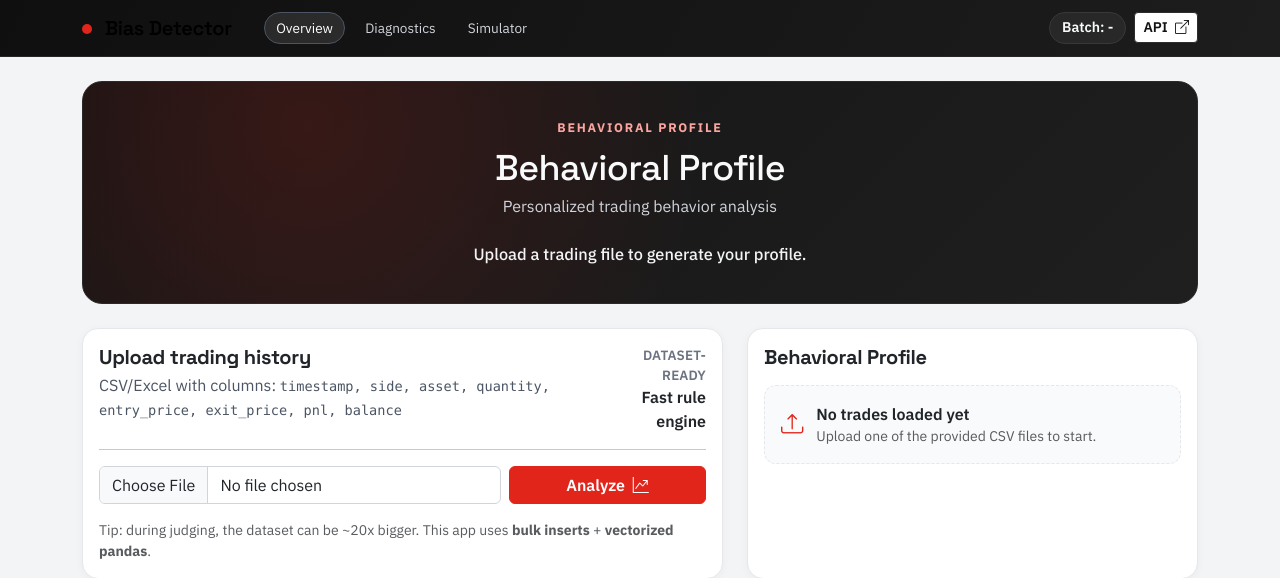
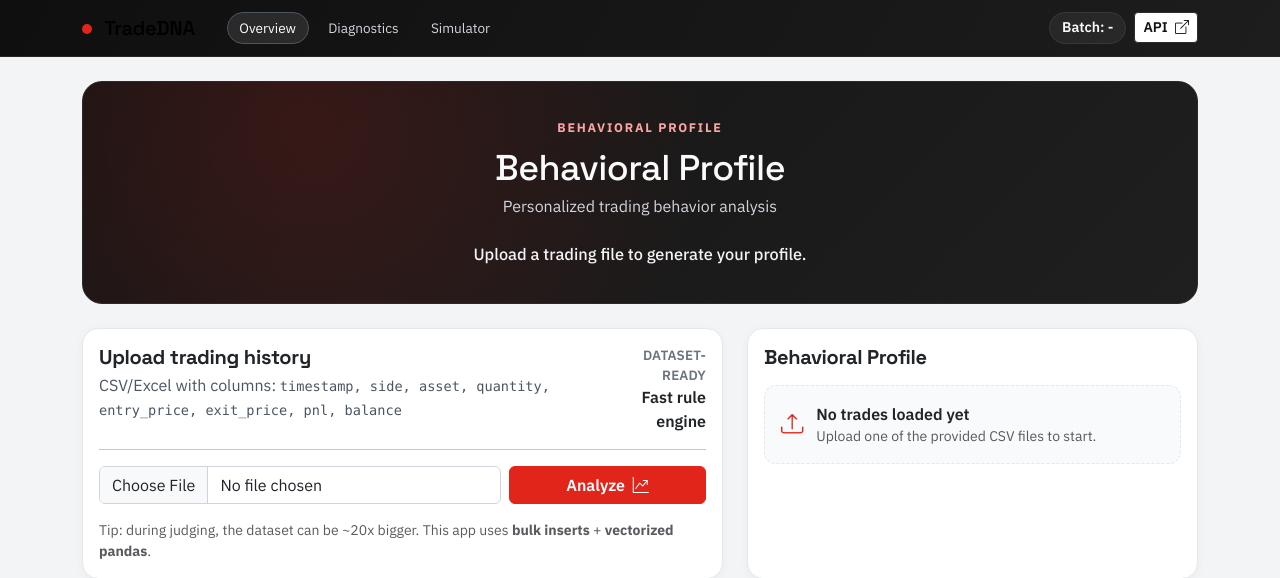
Before and after one commit to Josuebanza/bias-detector, a Django app: page / in a window 1280 px wide. Shown: the top 578 px of the page. Run offline with Django 5.2, Linux system fonts and the light colour scheme; data that the repository does not hold is empty.

Commit message:
tradeDNA

```diff
--- a/backend/ui/templates/dashboard.html
+++ b/backend/ui/templates/dashboard.html
@@ -4,7 +4,7 @@
 <head>
   <meta charset="utf-8" />
   <meta name="viewport" content="width=device-width, initial-scale=1" />
-  <title>Bias Detector Dashboard</title>
+  <title>TradeDNA Dashboard</title>
 
   <link rel="preconnect" href="https://fonts.googleapis.com">
   <link rel="preconnect" href="https://fonts.gstatic.com" crossorigin>
@@ -18,7 +18,7 @@
   <nav class="navbar navbar-expand-lg nb-nav">
     <div class="container">
       <a class="navbar-brand fw-semibold" href="{% url 'dashboard' %}{% if batch_id %}?batch_id={{ batch_id|urlencode }}{% endif %}">
-        <span class="brand-dot"></span> Bias Detector
+        <span class="brand-dot"></span> TradeDNA
       </a>
       <div class="nb-nav-links ms-3 d-none d-md-flex">
         <a class="nav-link-nb {% if page == 'dashboard' %}active{% endif %}" href="{% url 'dashboard' %}{% if batch_id %}?batch_id={{ batch_id|urlencode }}{% endif %}">Overview</a>
--- a/backend/ui/templates/diagnostics.html
+++ b/backend/ui/templates/diagnostics.html
@@ -4,7 +4,7 @@
 <head>
   <meta charset="utf-8" />
   <meta name="viewport" content="width=device-width, initial-scale=1" />
-  <title>Bias Detector Diagnostics</title>
+  <title>TradeDNA Diagnostics</title>
 
   <link rel="preconnect" href="https://fonts.googleapis.com">
   <link rel="preconnect" href="https://fonts.gstatic.com" crossorigin>
@@ -18,7 +18,7 @@
   <nav class="navbar navbar-expand-lg nb-nav">
     <div class="container">
       <a class="navbar-brand fw-semibold" href="{% url 'dashboard' %}{% if batch_id %}?batch_id={{ batch_id|urlencode }}{% endif %}">
-        <span class="brand-dot"></span> Bias Detector
+        <span class="brand-dot"></span> TradeDNA
       </a>
       <div class="nb-nav-links ms-3 d-none d-md-flex">
         <a class="nav-link-nb {% if page == 'dashboard' %}active{% endif %}" href="{% url 'dashboard' %}{% if batch_id %}?batch_id={{ batch_id|urlencode }}{% endif %}">Overview</a>
--- a/backend/ui/templates/simulator.html
+++ b/backend/ui/templates/simulator.html
@@ -4,7 +4,7 @@
 <head>
   <meta charset="utf-8" />
   <meta name="viewport" content="width=device-width, initial-scale=1" />
-  <title>Bias Detector Simulator</title>
+  <title>TradeDNA Simulator</title>
 
   <link rel="preconnect" href="https://fonts.googleapis.com">
   <link rel="preconnect" href="https://fonts.gstatic.com" crossorigin>
@@ -18,7 +18,7 @@
   <nav class="navbar navbar-expand-lg nb-nav">
     <div class="container">
       <a class="navbar-brand fw-semibold" href="{% url 'dashboard' %}{% if batch_id %}?batch_id={{ batch_id|urlencode }}{% endif %}">
-        <span class="brand-dot"></span> Bias Detector
+        <span class="brand-dot"></span> TradeDNA
       </a>
       <div class="nb-nav-links ms-3 d-none d-md-flex">
         <a class="nav-link-nb {% if page == 'dashboard' %}active{% endif %}" href="{% url 'dashboard' %}{% if batch_id %}?batch_id={{ batch_id|urlencode }}{% endif %}">Overview</a>
```
